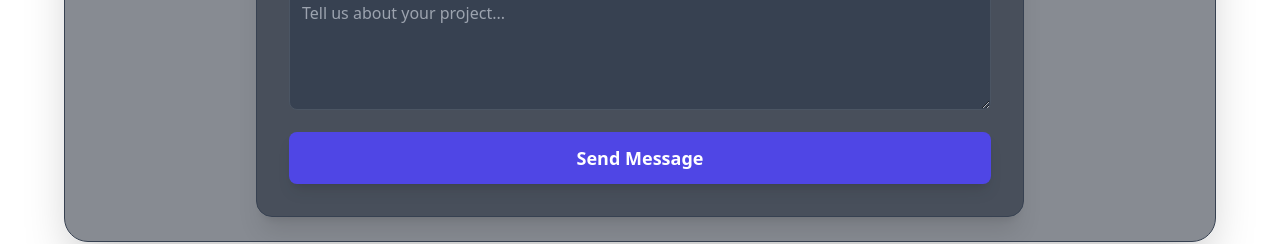
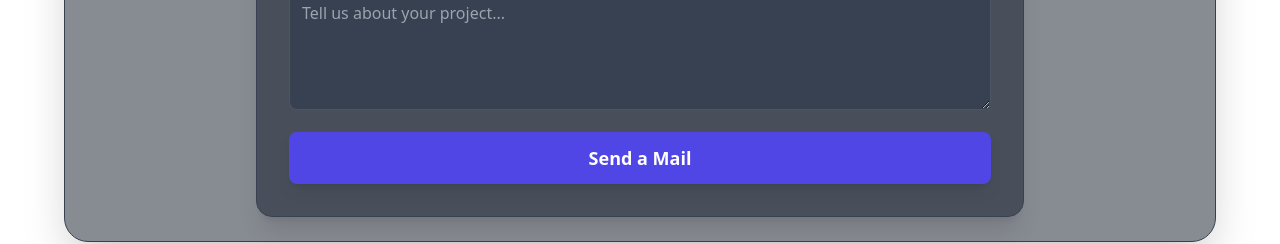
Before and after one commit to yuktidev/yuktienterprise, a React (Vite) app in the folder Yukti-APP/: page / in a window 1280 px wide. Shown: the part 3740-3984 px from the top of the page. Built offline with nearby package versions, Linux system fonts and the light colour scheme.

Commit message:
fix: regenerate pnpm lockfile after emailjs install

```diff
--- a/Yukti-APP/package.json
+++ b/Yukti-APP/package.json
@@ -1,4 +1,5 @@
 {
+  "packageManager": "pnpm@10.28.0",
   "name": "react-vite-ts",
   "private": true,
   "version": "0.0.0",
--- a/Yukti-APP/src/App.tsx
+++ b/Yukti-APP/src/App.tsx
@@ -1063,7 +1063,7 @@ const ContactForm = ({ config }) => {
 							disabled={loading}
 							className="w-full py-3 mt-4 rounded-lg font-semibold text-lg bg-indigo-600 hover:bg-indigo-700 disabled:opacity-60 text-white shadow-lg transition-all duration-300"
 						>
-							{loading ? "Sending..." : "Send Message"}
+							{loading ? "Sending..." : "Send a Mail"}
 						</button>
 					</form>
 				) : (
```
Also changed, not shown: 1 other file (tests, documents, lock files or other folders).
